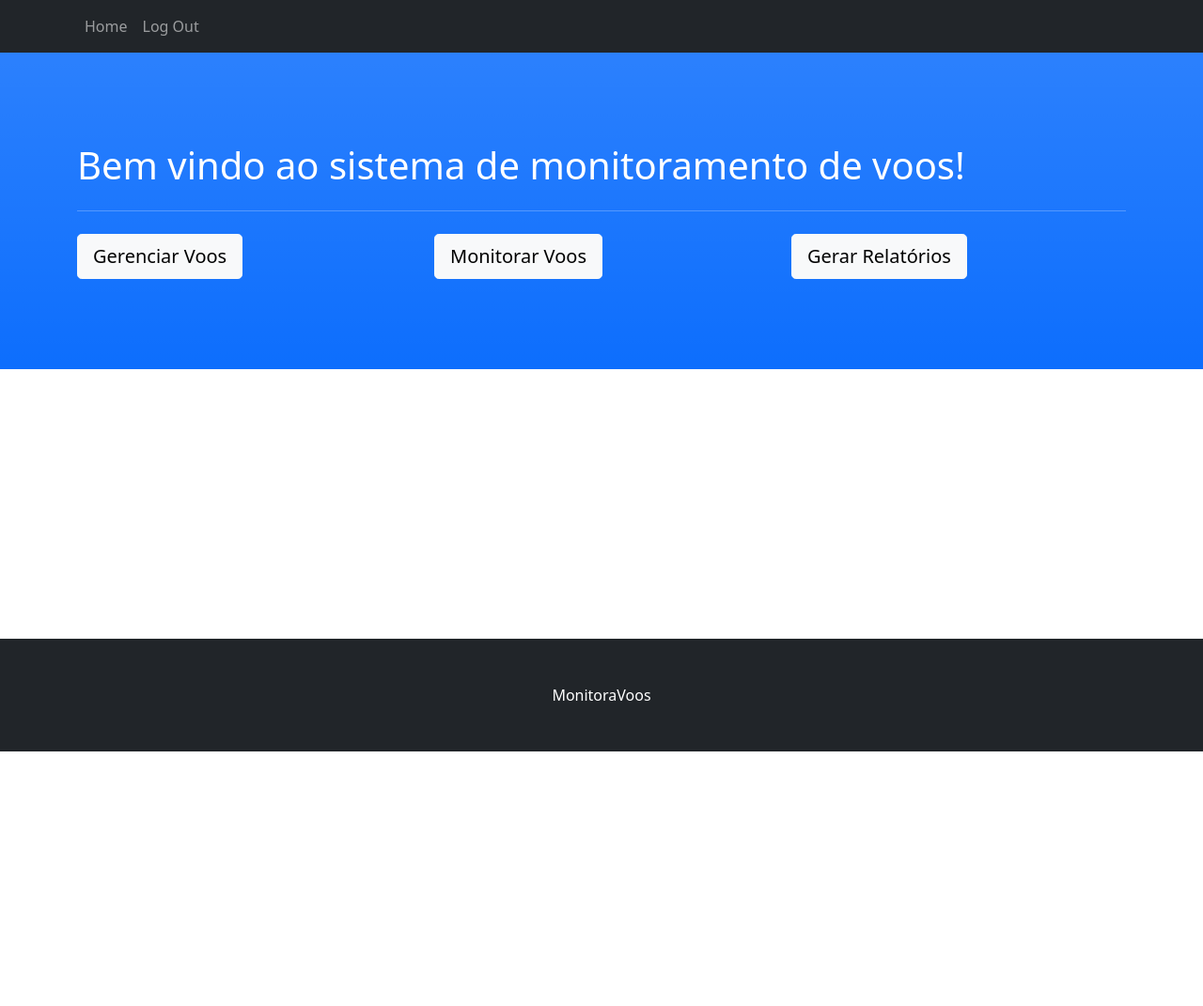
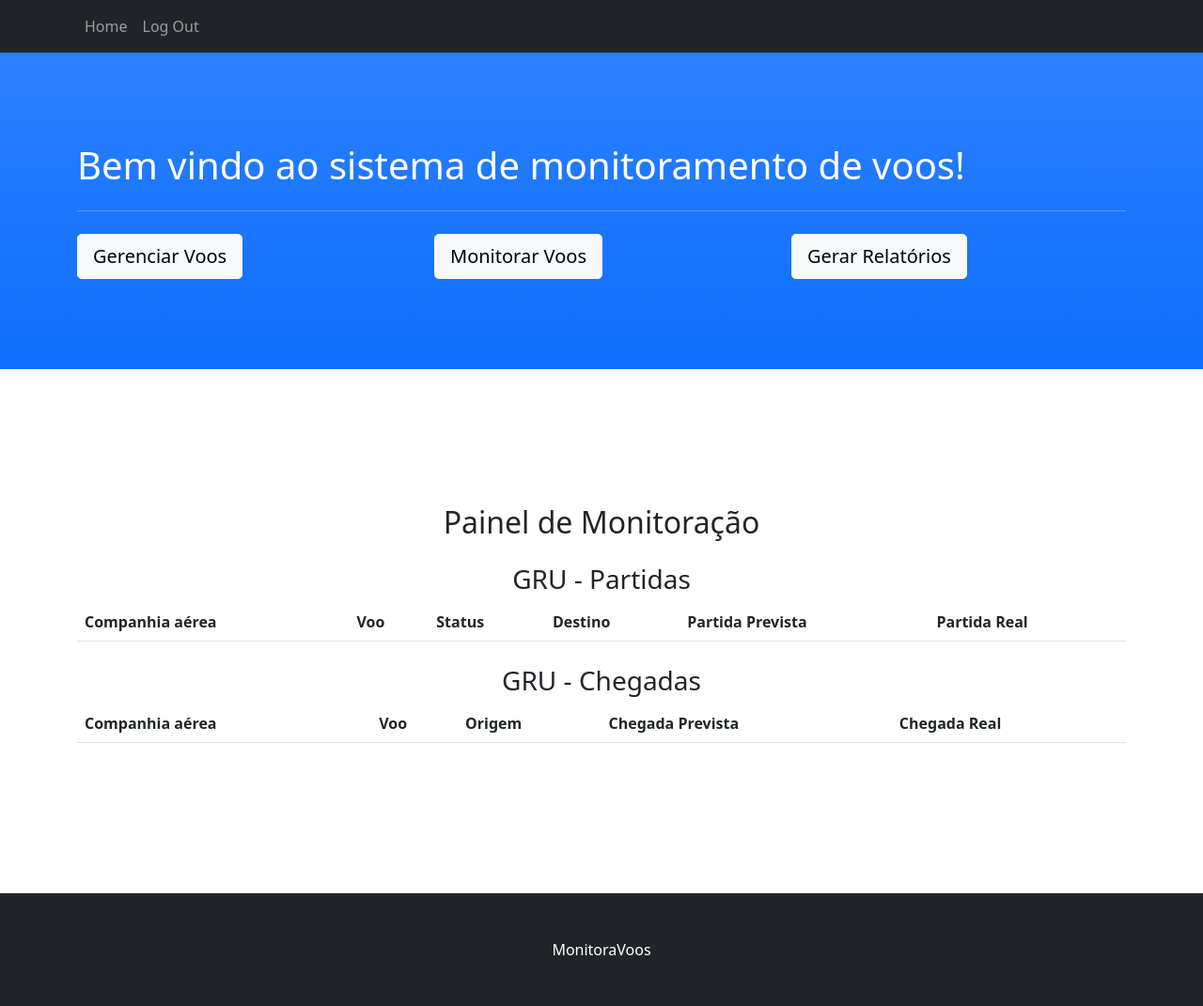
Before and after one commit to vinibalvarenga/MonitoraVoos, a Django app: page / in a window 1280 px wide. Shown: the whole page at 94% size. Before the commit the page ends 800 px from the top, so only its background shows below. Run offline with Django 4.2, Linux system fonts and the light colour scheme; a user stored in the database is signed in; lists and menus that the app fills with data are empty; some libraries are stand-ins or nearby versions.

Commit message:
Adicionando painel de monitoração parcial

```diff
--- a/rota/views.py
+++ b/rota/views.py
@@ -13,7 +13,11 @@ def login(request):
     return render(request,"login.html")
 
 def area_logada(request):
-    return render(request,"area_logada.html")
+    voos = Voo.objects.all()
+    context = {
+        'voos': voos,
+    }
+    return render(request,"area_logada.html", context)
 
 def crud(request):
     return render(request,"crud.html")
--- a/templates/area_logada.html
+++ b/templates/area_logada.html
@@ -71,10 +71,68 @@
                 {% endif%}
             </div>
         </div>
-    {%endblock%}
     </header>
+    {%if user.is_authenticated %}
+    <section id="Voos">
+        <h2 style="text-align:center">Painel de Monitoração</h2>
+        <div class="container" style="margin-top:25px">
+            <h3 style="text-align:center">GRU - Partidas</h3>
+            <table class="table">
+            <thead>
+              <tr>
+                <th scope="col">Companhia aérea</th>
+                <th scope="col">Voo</th>
+                <th scope="col">Status</th>
+                <th scope="col">Destino</th>
+                <th scope="col">Partida Prevista</th>
+                <th scope="col">Partida Real</th>
+              </tr>
+            </thead>
+            <tbody>
+                {% for voo in voos %}
+                    <tr>
+                        <td>{{ voo.rota.companhia_aerea }}</td>
+                        <td>{{ voo.id }}</td>
+                        <td>{{ voo.status }}</td>
+                        <td>{{ voo.rota.destino }}</td>
+                        <td>{{ voo.rota.hora_partida_prevista }}</td>
+                        <td>{{ voo.hora_partida }}</td>
+                    </tr>
+                {% endfor %}
+            </tbody>
+          </table>
+        </div>
+
+        <div class="container" style="margin-top:25px">
+            <h3 style="text-align:center">GRU - Chegadas</h3>
+            <table class="table">
+            <thead>
+              <tr>
+                <th scope="col">Companhia aérea</th>
+                <th scope="col">Voo</th>
+                <th scope="col">Origem</th>
+                <th scope="col">Chegada Prevista</th>
+                <th scope="col">Chegada Real</th>
+              </tr>
+            </thead>
+            <tbody>
+                {% for voo in voos %}
+                <tr>
+                    <td>{{ voo.rota.companhia_aerea }}</td>
+                    <td>{{ voo.id }}</td>
+                    <td>{{ voo.rota.origem }}</td>
+                    <td>{{ voo.rota.hora_chegada_prevista }}</td>
+                    <td>{{ voo.hora_chegada }}</td>
+                </tr>
+                {% endfor %}
+            </tbody>
+          </table>
+        </div>
+    </section>
+    {% endif%}
+    {% endblock content %}
     <!-- Footer-->
-    <footer class="py-5 bg-dark fixed-bottom">
+    <footer class="py-5 bg-dark">
         <div class="container px-4"><p class="m-0 text-center text-white">MonitoraVoos</p></div>
     </footer>
     <!-- Bootstrap core JS-->
```
Lines whose indentation alone changed are shown as unchanged.
